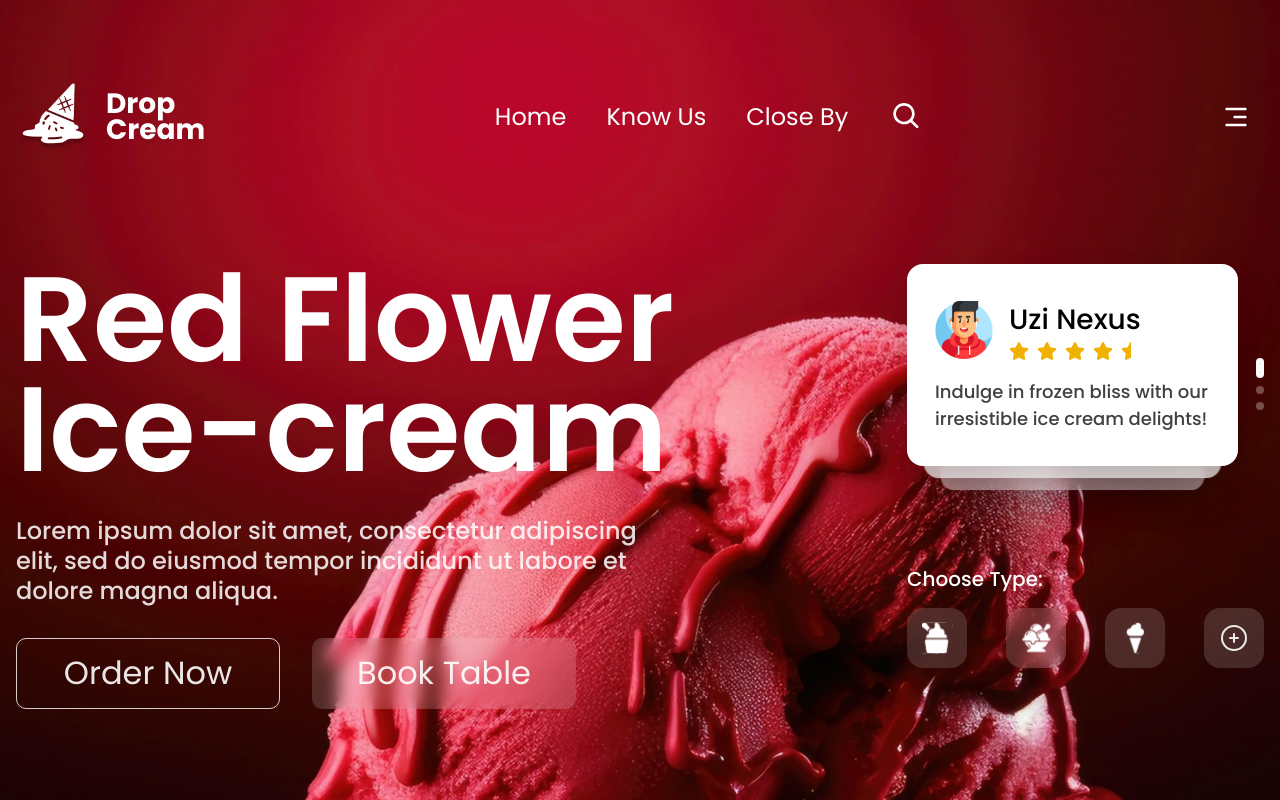
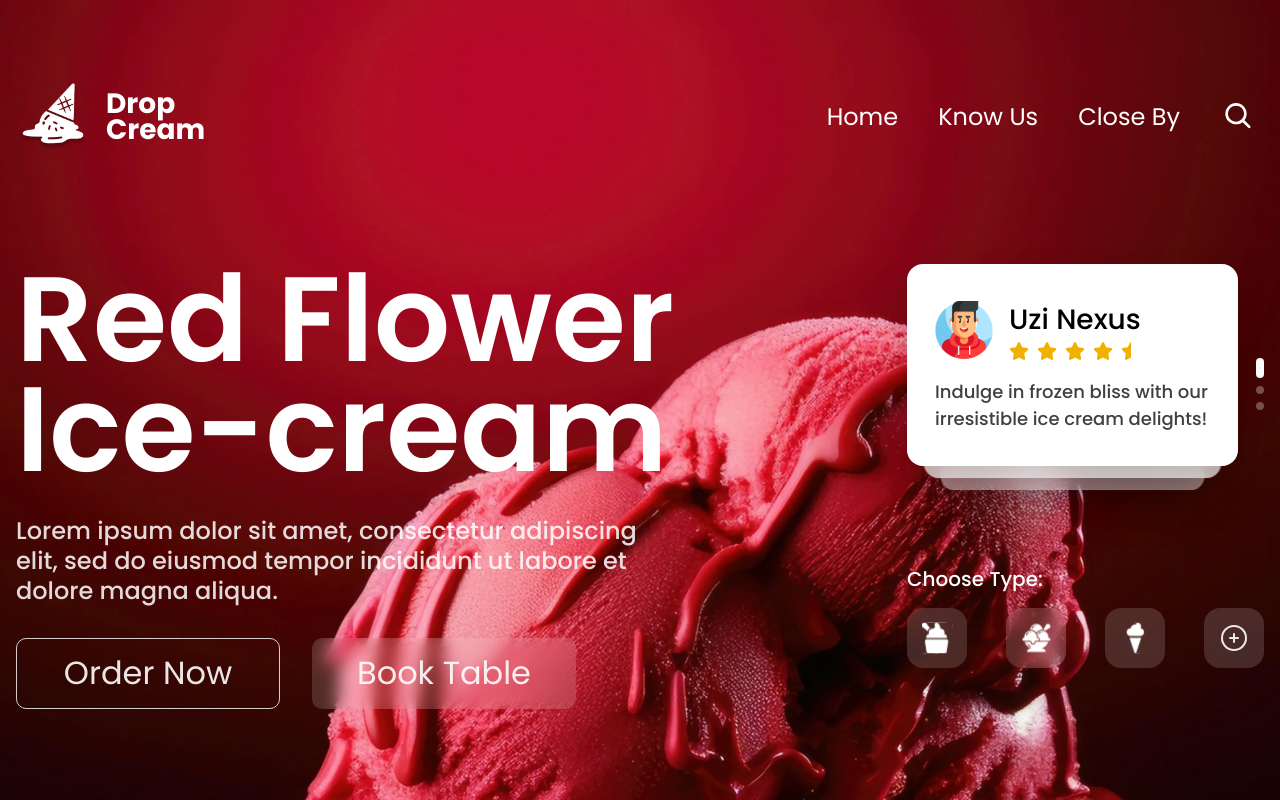
Before and after one commit to alexsantosquispe/drop-cream-page, a React (Vite) app: page / in a window 1280 px wide. Shown: the top 800 px of the page. Built offline with nearby package versions, Linux system fonts and the light colour scheme.

Commit message:
header nav modified and img zoom effect added

```diff
--- a/src/components/molecules/Header.tsx
+++ b/src/components/molecules/Header.tsx
@@ -1,6 +1,7 @@
 import { MenuIcon } from '../../icons/MenuIcon';
 import { SearchIcon } from '../../icons/SearchIcon';
 import { translations } from '../../constants/translations';
+import { twMerge } from 'tailwind-merge';
 
 const menuItems = [
   translations.header.menu.home,
@@ -24,7 +25,7 @@ const Header = () => {
         </span>
       </div>
 
-      <nav className="hidden text-2xl md:flex">
+      <nav className="hidden text-2xl md:flex md:self-center">
         <ul className="flex items-center gap-x-4">
           {menuItems.map((item) => (
             <li key={item} className={menuItemStyle}>
@@ -37,7 +38,7 @@ const Header = () => {
         </ul>
       </nav>
 
-      <div className={menuItemStyle}>
+      <div className={twMerge(menuItemStyle, 'md:hidden')}>
         <MenuIcon className="size-8" />
       </div>
     </header>
--- a/src/components/organisms/TrendingSection/components/IceCreamCard.tsx
+++ b/src/components/organisms/TrendingSection/components/IceCreamCard.tsx
@@ -14,6 +14,7 @@ interface IceCreamCardProps {
   isTrendy?: boolean;
 }
 
+const zoomImageEffect = 'transition duration-300 ease-in-out hover:scale-125';
 const cardButtonStyle = 'h-10 rounded-[0.4375rem] p-0 text-lg';
 
 export const IceCreamCard = ({
@@ -40,14 +41,17 @@ export const IceCreamCard = ({
   return (
     <div
       className={twMerge(
-        'flex w-full flex-col items-center rounded-3xl border border-white/40 bg-black/15 px-8 backdrop-blur-lg md:gap-0 lg:flex-row',
+        'flex w-full flex-col items-center overflow-hidden rounded-3xl border border-white/40 bg-black/15 px-8 backdrop-blur-lg md:gap-0 lg:flex-row',
         cn({ 'bg-white text-black': isTrendy })
       )}
     >
       <img
         src={path}
         alt={name}
-        className="h-[16rem] w-[16rem] lg:h-[13.5625rem] lg:w-[13.5625rem] xl:h-[18rem] xl:w-[18rem]"
+        className={twMerge(
+          'h-[16rem] w-[16rem] lg:h-[13.5625rem] lg:w-[13.5625rem] xl:h-[18rem] xl:w-[18rem]',
+          zoomImageEffect
+        )}
       />
 
       <div className="flex w-full flex-col gap-4 pb-8 lg:gap-6 lg:py-8 xl:px-8 xl:py-0">
```
